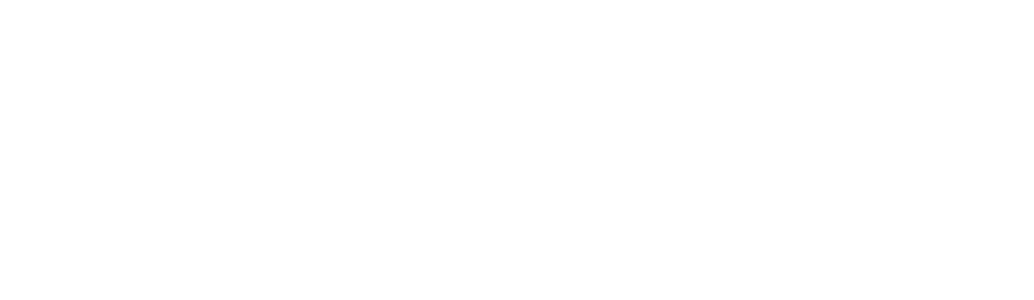
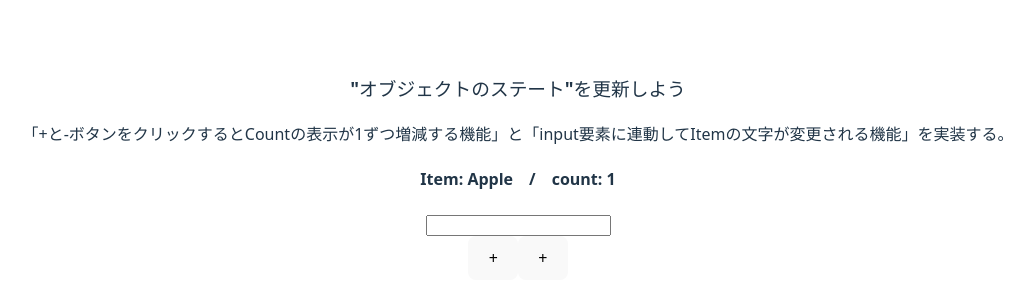
Before and after one commit to terahashi/react-next-study, a React (Vite) app: page /study/ObjectState in a window 1280 px wide. Before the commit this address had no page. Shown: the part 232-532 px from the top of the page, without its empty margins (122-1156 px from the left). Built offline with nearby package versions, Linux system fonts and the light colour scheme.

Commit message:
ObjectState.jsxファイルを追加　作成完了

```diff
--- a/src/App.jsx
+++ b/src/App.jsx
@@ -11,6 +11,7 @@
 import Count2 from './pages/study/Count2';
 import EventExample from './pages/study/EventExample';
 import EventExample2 from './pages/study/EvantExample2';
+import ObjectState from './pages/study/ObjectState';
 
 function App() {
   const [count, setCount] = useState(0);
@@ -40,6 +41,7 @@
           <Route path='study/Count2' element={<Count2 />} />
           <Route path='study/EventExample' element={<EventExample />} />
           <Route path='study/EventExample2' element={<EventExample2 />} />
+          <Route path='study/ObjectState' element={<ObjectState />} />
           {/* <Route path='./pages/Count' element={<Count />} /> ⬅︎これだとエラー。【pathはURL】であってファイルの場所ではない！ */}
         </Routes>
       </BrowserRouter>
--- /dev/null
+++ b/src/pages/study/ObjectState.jsx
@@ -0,0 +1,36 @@
+//オブジェクトのステートを更新
+//useStateを使用する
+import { useState } from 'react';
+
+const ObjectState = () => {
+  const orderObject = { item: 'Apple', count: 1 };
+  const [order, setOrder] = useState(orderObject);
+
+  ////⬇︎イベントハンドラー
+  const chengeItem = (e) => {
+    //(order)は元々の値item:'Apple'のこと。
+    //オブジェクトを更新する際は...orderで【新しいオブジェクトをstateに登録する。】
+    setOrder((order) => ({ ...order, item: e.target.value }));
+  };
+  const countUp = () => {
+    setOrder((order) => ({ ...order, count: order.count + 1 }));
+  };
+  const countDown = () => {
+    setOrder((order) => ({ ...order, count: order.count - 1 }));
+  };
+  return (
+    <>
+      <h3>"オブジェクトのステート"を更新しよう</h3>
+      <p>「+と-ボタンをクリックするとCountの表示が1ずつ増減する機能」と「input要素に連動してItemの文字が変更される機能」を実装する。</p>
+      <h4>
+        Item: {order.item}　/　count: {order.count}
+      </h4>
+
+      <input type='text' order={order.item} onChange={chengeItem} />
+      <br />
+      <button onClick={countUp}>+</button>
+      <button onClick={countDown}>+</button>
+    </>
+  );
+};
+export default ObjectState;
--- a/src/pages/study/StudyHome.jsx
+++ b/src/pages/study/StudyHome.jsx
@@ -14,6 +14,8 @@
       <Link to='study/EventExample'>イベントリスナーの勉強ページ</Link>
       <br></br>
       <Link to={'study/EventExample2'}>イベントリスナーの勉強ページ2</Link>
+      <br></br>
+      <Link to={'study/ObjectState'}>オブジェクトのステートを更新しよう</Link>
     </div>
   );
 };
```
Also changed, not shown: src/pages/study/ListKey.jsx (added).
